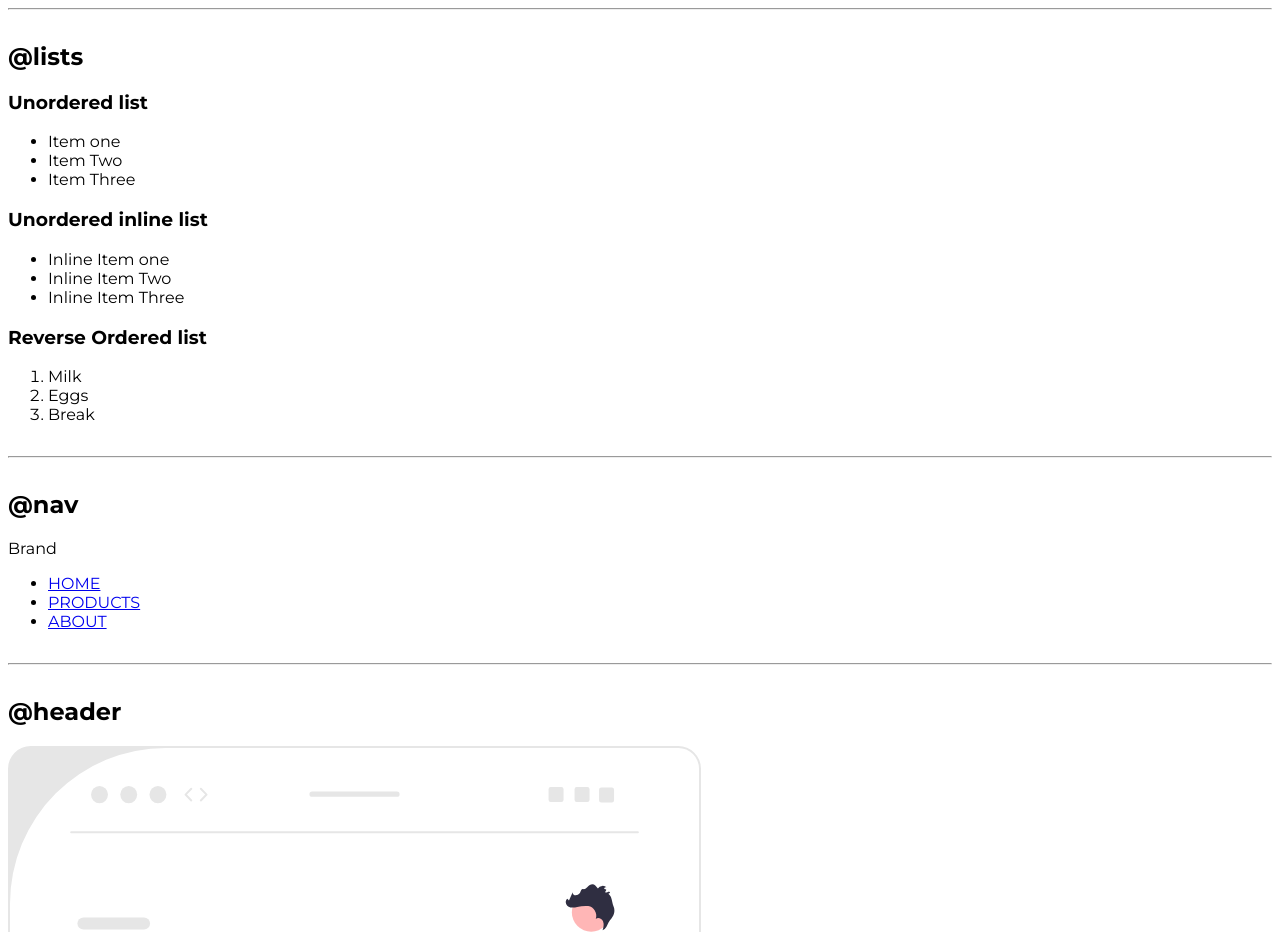
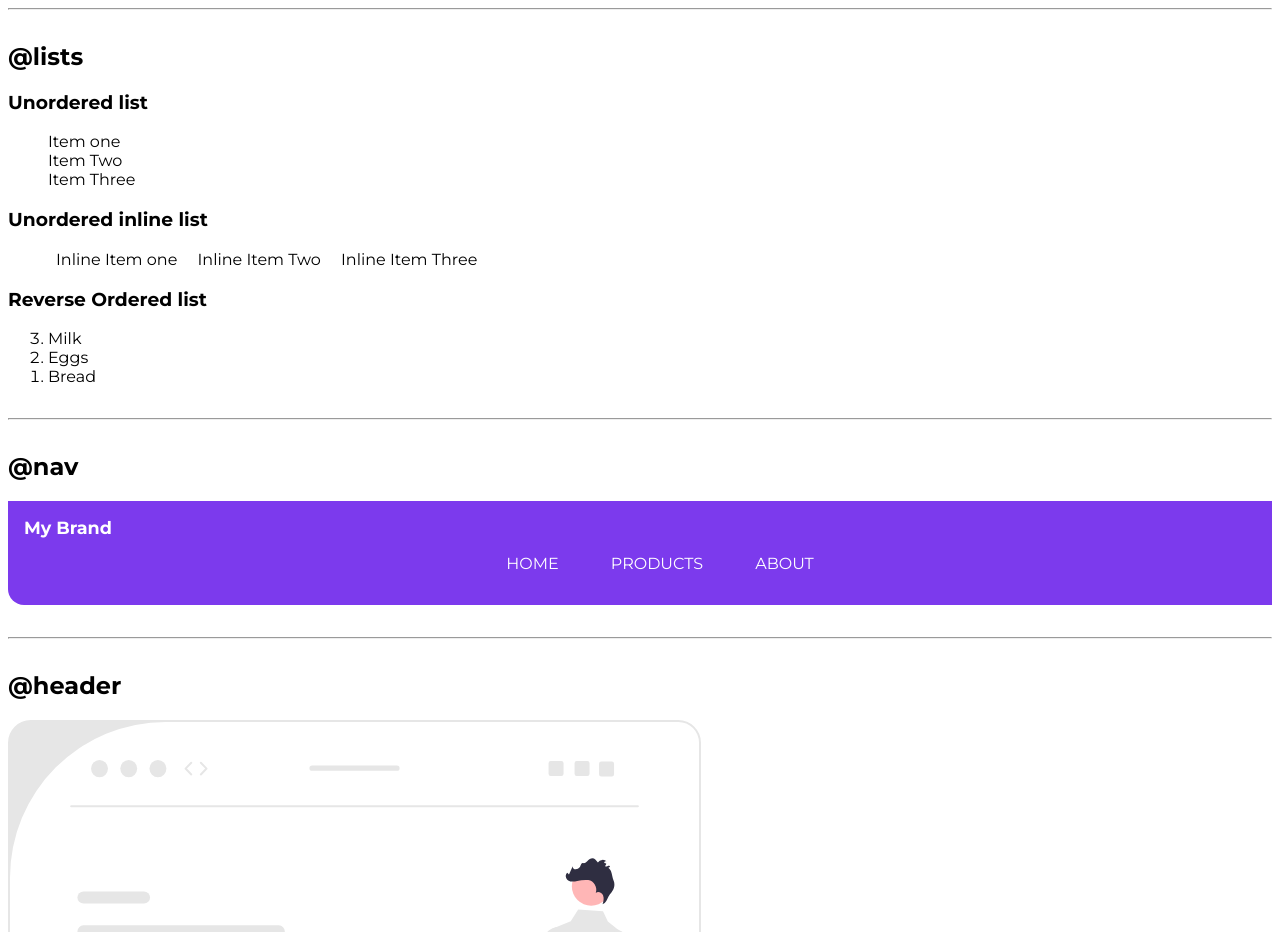
Before and after one commit to vinu-11/HTML-CSS-PROJECT, a plain HTML site: page index.html in a window 1280 px wide. Shown: the part 780-1712 px from the top of the page. Drawn offline with Linux system fonts and the light colour scheme.

Commit message:
Navigation

```diff
--- a/index.html
+++ b/index.html
@@ -43,40 +43,40 @@
     <h2>@lists</h2>
 
     <h3> Unordered list</h3>
-    <ul>
+    <ul class="list-with-nobullet">
         <li> Item one </li>
         <li> Item Two </li>
         <li> Item Three </li>
     </ul>
 
     <h3> Unordered inline list</h3>
-    <ul>
-        <li> Inline Item one </li>
-        <li> Inline Item Two </li>
-        <li> Inline Item Three </li>
+    <ul class="list-with-nobullet">
+        <li class="list-inline"> Inline Item one </li>
+        <li class="list-inline"> Inline Item Two </li>
+        <li class="list-inline"> Inline Item Three </li>
     </ul>
 
     <h3> Reverse Ordered list</h3>
-    <ol>
+    <ol reversed>
         <li> Milk </li>
         <li> Eggs </li>
-        <li> Break </li>
+        <li> Bread </li>
     </ol>
 
     <hr>
 
     <h2>@nav</h2>
-    <nav>
-        <div> Brand </div>
-        <ul>
-            <li>
-                <a href="/">HOME</a>
+    <nav class="navigation container">
+        <div class="nav-brand"> My Brand </div>
+        <ul class="list-with-nobullet nav-pills">
+            <li class="list-inline">
+                <a class="link" href="/">HOME</a>
             </li>
-            <li>
-                <a href="/">PRODUCTS</a>
+            <li class="list-inline">
+                <a class="link" href="/">PRODUCTS</a>
             </li>
-            <li>
-                <a href="/">ABOUT</a>
+            <li class="list-inline">
+                <a class="link" href="/">ABOUT</a>
             </li>
         </ul>
     </nav>
--- a/styles.css
+++ b/styles.css
@@ -37,3 +37,35 @@ hr{
     border-radius: 0.5rem;
     border: 1px solid var(--primary-color);
 }
+
+/** list */
+.list-with-nobullet{
+    list-style: none;
+}
+
+.list-inline{
+    display: inline;
+    padding: 0rem 0.5rem;
+}
+
+/** navigation */
+
+.navigation{
+    background-color: var(--primary-color);
+    color:white;
+    padding: 1rem;
+    border-bottom-left-radius: 1rem;
+}
+
+.navigation .nav-brand{
+  font-weight: bold;
+  font-size: 1.1rem;
+}
+
+.navigation .nav-pills{
+    text-align: center;
+}
+
+.navigation .link{
+    color:white;
+}
```
